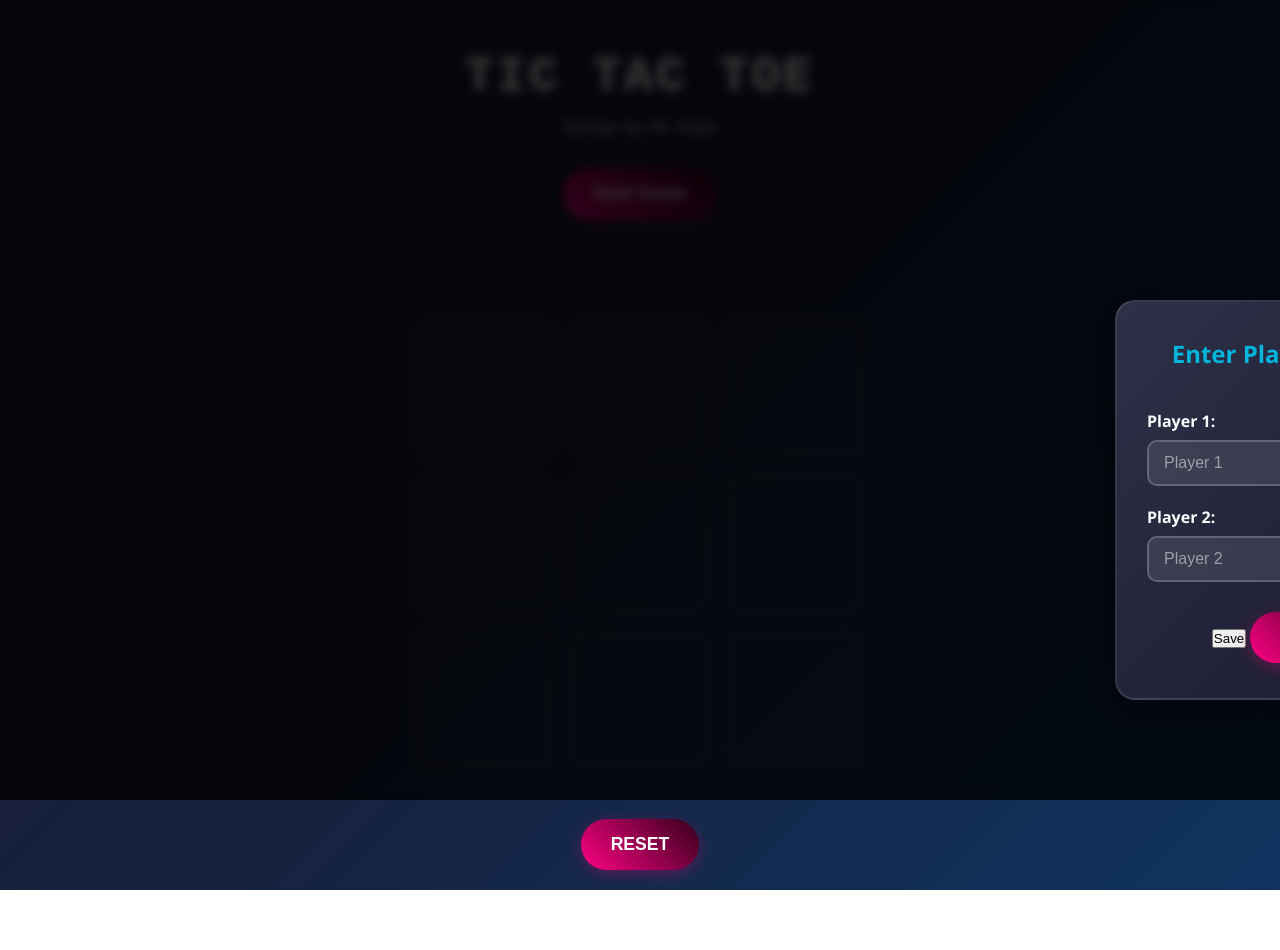
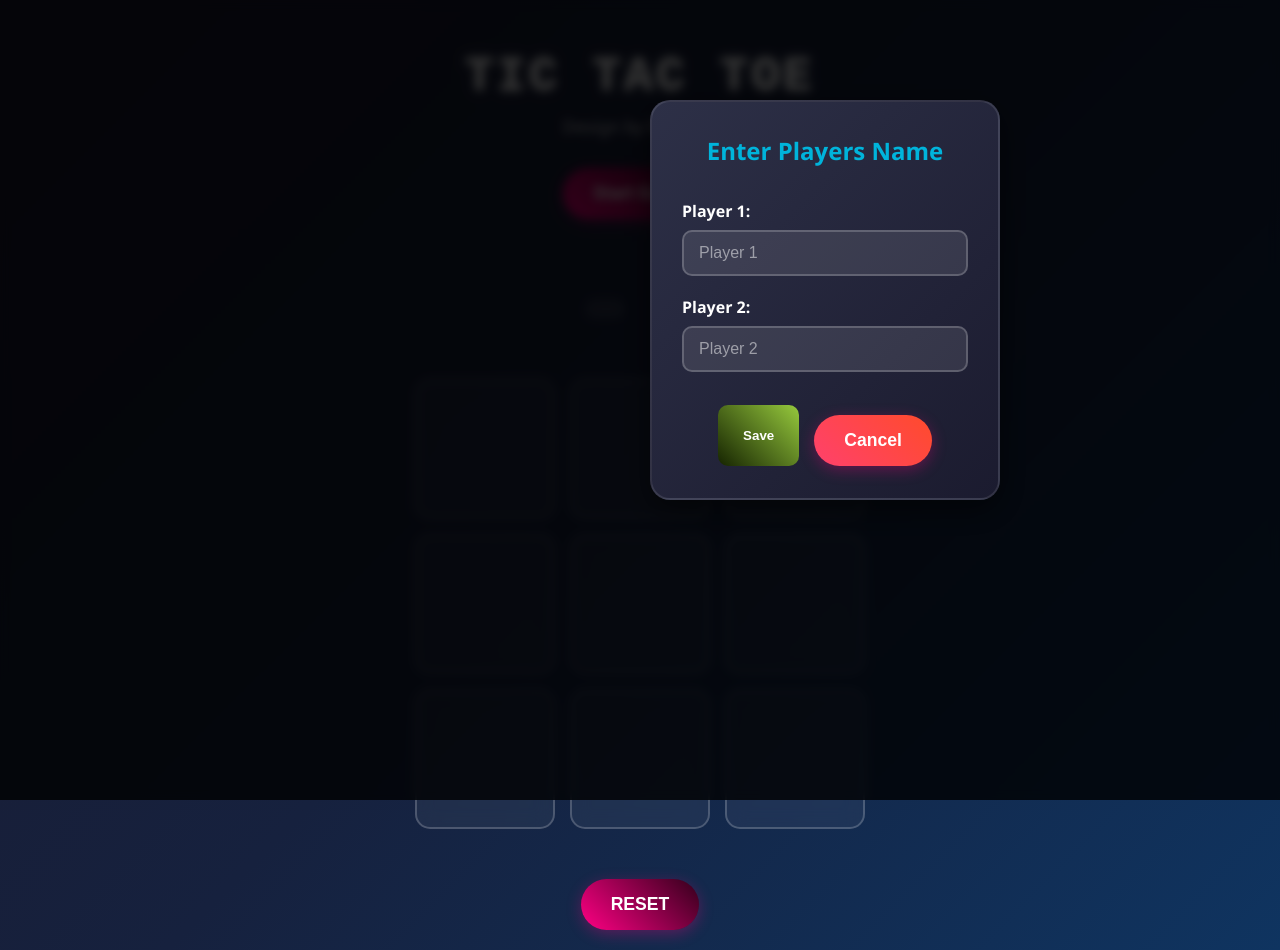
Before and after one commit to adjeisilas/tic-tac-toe, a plain HTML site: page index.html in a window 1280 px wide. Both pictures are taken after a click on the button "Start Game". Before the commit the page ends 890 px from the top, so only its background shows below. Drawn offline with Linux system fonts and the light colour scheme.

Commit message:
Added the players style

```diff
--- a/index.html
+++ b/index.html
@@ -40,7 +40,7 @@
             />
           </label>
         </div>
-        <div class="modal-buttons">
+        <div class="model-buttons">
             <button id="save-btn" type="submit">Save</button>
             <button id="cancel-btn" type="button">Cancel</button>
         </div>
--- a/styles.css
+++ b/styles.css
@@ -76,7 +76,7 @@ body{
 }
 
 .model-content{
-    position: relative;
+    position: fixed;
     top: 100px;
     left: 650px;
     height: 400px;
@@ -132,14 +132,36 @@ body{
 .input input::placeholder{
     color: rgba(255, 255, 255, 0.5);
 }
+#players {
+    display: flex;
+    gap: 30px;
+    margin: 20px 0;
+    font-size: 1.2rem;
+    transition: all 0.3s ease;
+}
 
-model-buttons{
+#players p {
+    padding: 10px 20px;
+    border-radius: 10px;
+    background: rgba(255, 255, 255, 0.1);
+    transition: all 0.3s ease;
+}
+
+#player1Id {
+    color: #00b4db;
+}
+
+#player2Id {
+    color: #ff416c;
+}
+
+.model-buttons{
     display: flex;
     gap: 15px;
     margin-top: 20px;
 }
 
-model-buttons button{
+.model-buttons button{
     padding: 12px 25px;
     border: none;
     border-radius: 10px;
@@ -148,17 +170,17 @@ model-buttons button{
     transition: all 0.3s ease;
 }
 
-model-buttons button:first-child{
+.model-buttons button:first-child{
     background: linear-gradient(45deg, #162401, #96c93d);
     color: white;
 }
 
-model-buttons button:last-child{
+.model-buttons button:last-child{
     background: linear-gradient(45deg, #ff416c, #ff4b2b);
     color: white;
 }
 
-model-buttons button:hover{
+.model-buttons button:hover{
     transform: translateY(-2px);
     box-shadow: 0 5px 15px rgba(0, 0, 0, 0.3);
 }
```
